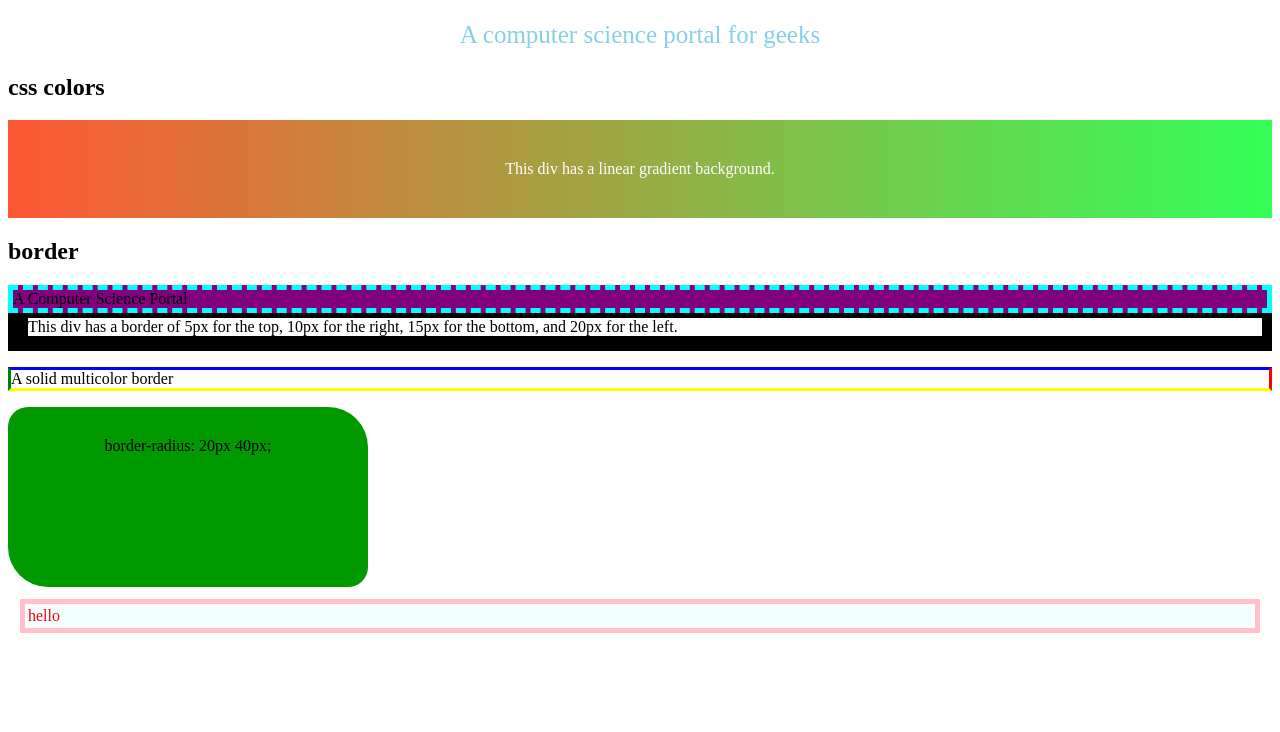
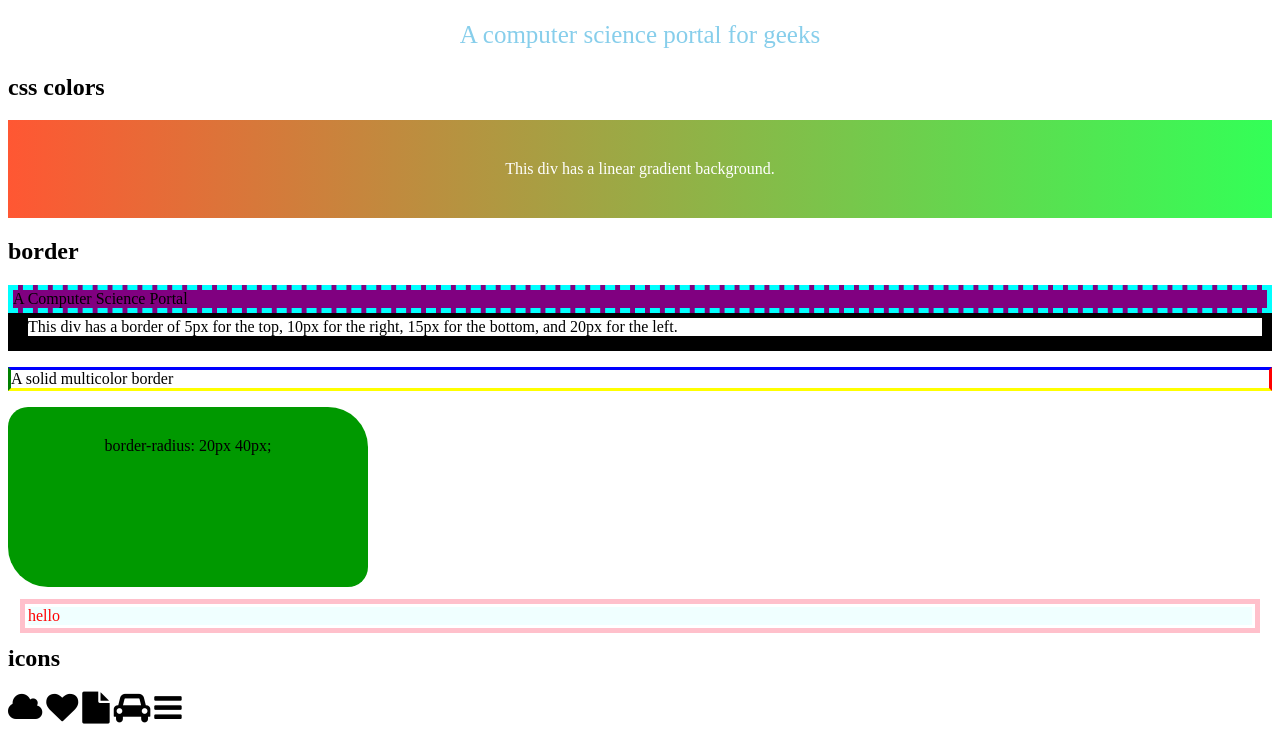
Before and after one commit to Saras-git/html, a plain HTML site: page css.html in a window 1280 px wide. Shown: the part 536-1268 px from the top of the page. Before the commit the page ends 1181 px from the top, so only its background shows below. Drawn offline with Linux system fonts and the light colour scheme.

Commit message:
css icons

```diff
--- a/css.html
+++ b/css.html
@@ -3,6 +3,7 @@
 <head>
   <title>My First css Page</title>
    <link rel="stylesheet" href="basics.css" />
+   <link rel="stylesheet"  href="https://cdnjs.cloudflare.com/ajax/libs/font-awesome/4.7.0/css/font-awesome.min.css">
   <style>
    .container {
             text-align: center;
@@ -63,6 +64,17 @@
     <p class="two">A solid multicolor border</p>
      <p class="radius">border-radius: 20px 40px;</p>
      <div class="smaller">hello</div>
+     <h2>icons</h2>
+     <i class="fa fa-cloud" style="font-size:32px;">
+    </i>
+    <i class="fa fa-heart" style="font-size:32px;">
+    </i>
+    <i class="fa fa-file" style="font-size:32px;">
+    </i>
+    <i class="fa fa-car" style="font-size:32px;">
+    </i>
+    <i class="fa fa-bars" style="font-size:32px;">
+    </i>
 </body>
 
 </html>
```
